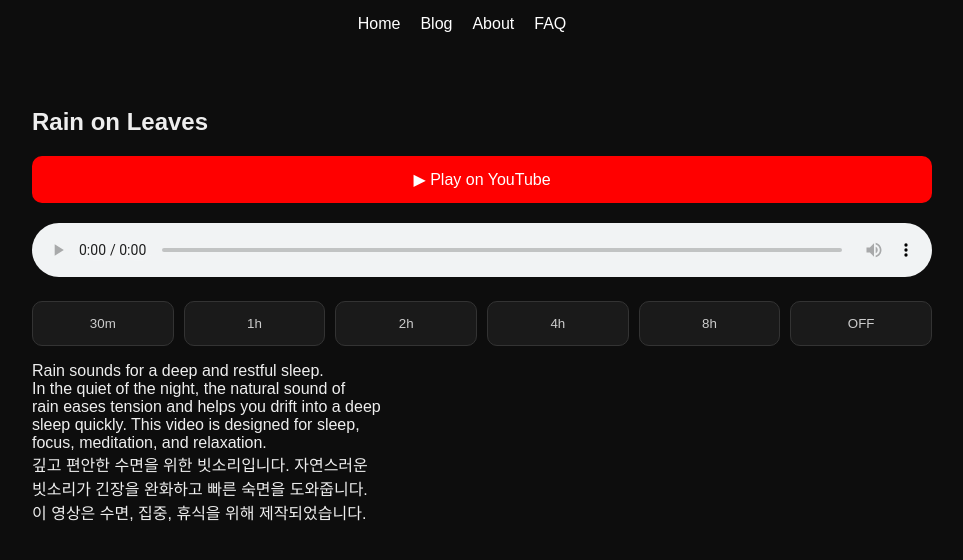
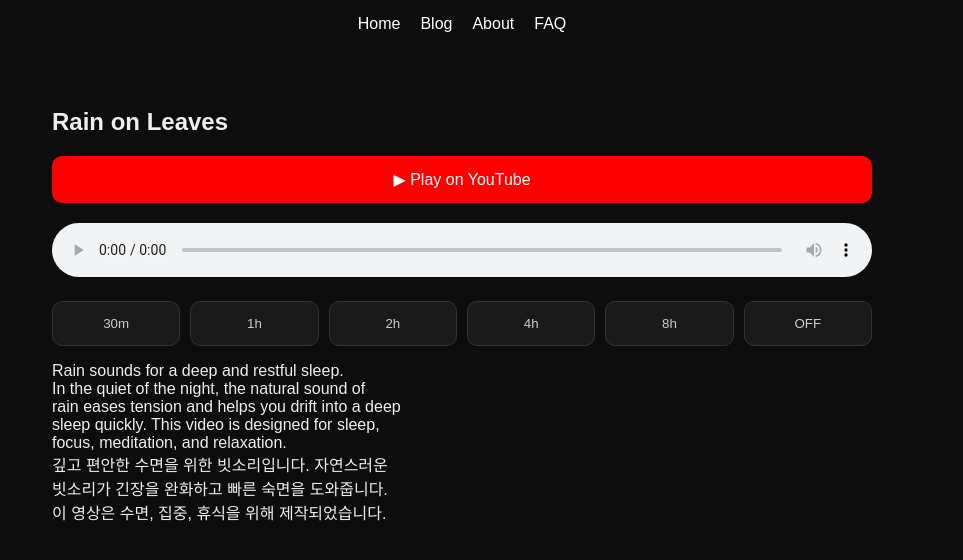
Before and after one commit to choijangwook/rain-deep-sleep, a Jekyll site: the page built from _posts/2026-04-20-Rain on Leaves.md, in a window 1280 px wide. Shown: the top 560 px of the page, without its empty margins (178-1141 px from the left). Built offline with Jekyll 4.4.1, drawn with Linux system fonts in a browser that asks for light colours.

Commit message:
Update style.css

```diff
--- a/assets/css/style.css
+++ b/assets/css/style.css
@@ -1,13 +1,14 @@
 /* ===== GLOBAL ===== */
-body {
+html, body {
   margin: 0;
-  font-family: Arial, sans-serif;
+  padding: 0;
+  overflow-x: hidden; /* 🔥 핵심 */
   background: #0d0d0d;
   color: #eee;
-  overflow-x: hidden;
+  font-family: Arial, sans-serif;
 }
 
-/* 🔥 링크 색 고정 */
+/* 링크 색 고정 */
 a, a:visited {
   color: #fff;
   text-decoration: none;
@@ -18,7 +19,8 @@
   max-width: 900px;
   margin: 0 auto;
   padding: 20px;
-  width: 100%; /* 🔥 PC 왼쪽 쏠림 해결 */
+  width: 100%;
+  box-sizing: border-box;
 }
 
 /* ===== NAV ===== */
@@ -38,23 +40,12 @@
 /* ===== TIMER ===== */
 .timer-container {
   display: flex;
-  flex-wrap: wrap;
   gap: 10px;
   margin-top: 20px;
-  align-items: center;
+  flex-wrap: wrap;
 }
 
-/* 🔥 숫자 표시 (버튼 크기 동일) */
-.timer-display {
-  flex: 1;
-  padding: 14px;
-  text-align: center;
-  background: #111;
-  border-radius: 10px;
-  border: 1px solid #333;
-}
-
-/* ===== BUTTON ===== */
+/* 버튼 */
 .timer-container button {
   flex: 1;
   padding: 14px;
@@ -63,6 +54,7 @@
   border: 1px solid #333;
   border-radius: 10px;
   cursor: pointer;
+  -webkit-tap-highlight-color: transparent; /* 🔥 모바일 터치 잔상 제거 */
 }
 
 /* 🔥 선택 상태 */
@@ -84,17 +76,12 @@
 
 /* ===== MOBILE ===== */
 @media (max-width: 768px) {
-
-  body {
-    overflow-x: hidden;
-  }
-
   .timer-container {
     flex-direction: column;
   }
 
-  .timer-container button,
-  .timer-display {
+  .timer-container button {
     width: 100%;
+    font-size: 16px;
   }
 }
```
